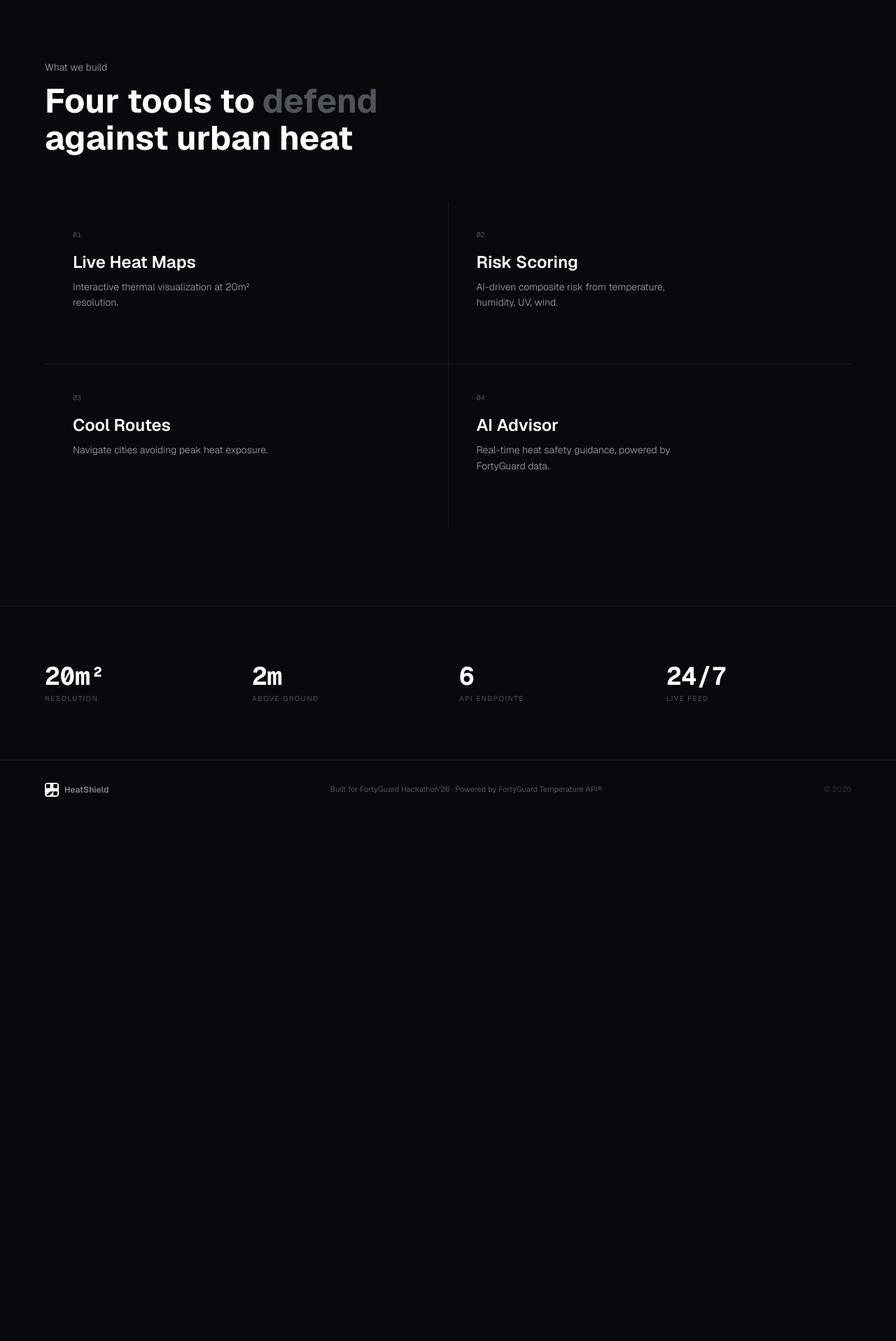
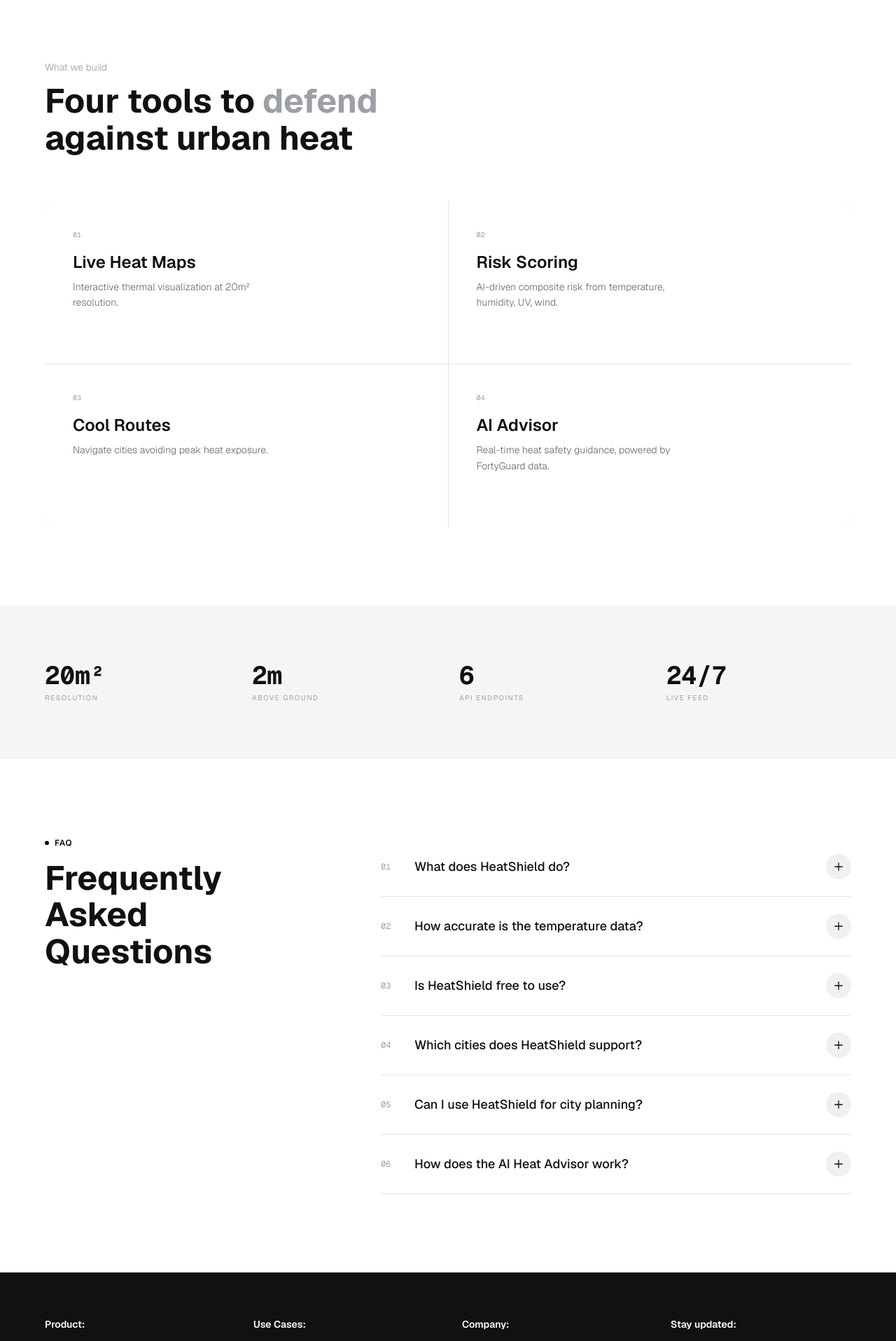
Before and after one commit to thesithunyein/heatshield, a Next.js app: page / in a window 1280 px wide. Shown: the part 880-2797 px from the top of the page at 70% size. Before the commit the page ends 2051 px from the top, so only its background shows below. Built offline with nearby package versions, Linux system fonts and the light colour scheme.

Commit message:
feat: FAQ accordion, dark footer, light sections, original logo favicon + README

```diff
--- a/src/app/page.tsx
+++ b/src/app/page.tsx
@@ -151,26 +151,21 @@ export default function Home() {
         `}</style>
       </div>
 
-      {/* ═══════════════════════════════════════════════════
-          FEATURES — Eloqwnt grid
-         ═══════════════════════════════════════════════════ */}
-      <section className="bg-[var(--hs-bg)] px-6 md:px-10 lg:px-16 py-20 md:py-28">
+      {/* ═══ FEATURES — Light bg ═══ */}
+      <section className="bg-white px-6 md:px-10 lg:px-16 py-20 md:py-28">
         <div className="max-w-6xl mx-auto">
-          <p className="text-[var(--hs-text-secondary)] text-sm font-light mb-3">
-            What we build
-          </p>
-          <h2 className="font-bold text-white text-3xl sm:text-4xl md:text-5xl leading-[1.1] max-w-lg">
-            Four tools to <span className="text-[var(--hs-text-muted)]">defend</span> against urban heat
+          <p className="text-[#9CA0A6] text-sm font-light mb-3">What we build</p>
+          <h2 className="font-bold text-[#111] text-3xl sm:text-4xl md:text-5xl leading-[1.1] max-w-lg">
+            Four tools to <span className="text-[#9CA0A6]">defend</span> against urban heat
           </h2>
-
-          <div className="mt-14 md:mt-16 grid gap-px bg-[var(--hs-border-subtle)] rounded-2xl overflow-hidden md:grid-cols-2">
+          <div className="mt-14 md:mt-16 grid gap-px bg-[#E5E5EA] rounded-2xl overflow-hidden md:grid-cols-2">
             {FEATURES.map((f) => (
-              <Link key={f.title} href={f.href} className="group bg-[var(--hs-bg)] p-7 md:p-10 transition-all duration-500 hover:bg-[var(--hs-bg-elevated)]">
-                <span className="text-[10px] font-mono text-[var(--hs-text-muted)] mb-4 block">{f.num}</span>
-                <h3 className="text-white text-xl md:text-2xl font-semibold mb-2">{f.title}</h3>
-                <p className="text-[var(--hs-text-secondary)] text-sm font-light leading-relaxed max-w-xs">{f.desc}</p>
-                <div className="mt-5 text-xs text-transparent group-hover:text-[var(--hs-text-muted)] transition-all duration-500 flex items-center gap-1">
-                  Explore <span className="transition-transform duration-300 group-hover:translate-x-1">→</span>
+              <Link key={f.title} href={f.href} className="group bg-white p-7 md:p-10 transition-all duration-300 hover:bg-[#FAFAFA]">
+                <span className="text-[10px] font-mono text-[#9CA0A6] mb-4 block">{f.num}</span>
+                <h3 className="text-[#111] text-xl md:text-2xl font-semibold mb-2">{f.title}</h3>
+                <p className="text-[#6B6B70] text-sm font-light leading-relaxed max-w-xs">{f.desc}</p>
+                <div className="mt-5 text-xs text-transparent group-hover:text-[#9CA0A6] transition-all duration-300 flex items-center gap-1">
+                  Explore <span className="transition-transform duration-200 group-hover:translate-x-1">→</span>
                 </div>
               </Link>
             ))}
@@ -178,10 +173,8 @@ export default function Home() {
         </div>
       </section>
 
-      {/* ═══════════════════════════════════════════════════
-          STATS
-         ═══════════════════════════════════════════════════ */}
-      <section className="bg-[var(--hs-bg)] border-t border-[var(--hs-border-subtle)] px-6 md:px-10 lg:px-16 py-16 md:py-20">
+      {/* ═══ STATS — Light bg ═══ */}
+      <section className="bg-[#F5F5F7] px-6 md:px-10 lg:px-16 py-16 md:py-20">
         <div className="max-w-6xl mx-auto grid grid-cols-2 md:grid-cols-4 gap-10 md:gap-8">
           {[
             { val: "20m²", label: "Resolution" },
@@ -190,26 +183,114 @@ export default function Home() {
             { val: "24/7", label: "Live Feed" },
           ].map((s) => (
             <div key={s.label} className="text-center md:text-left">
-              <div className="font-mono text-3xl md:text-4xl font-bold text-white">{s.val}</div>
-              <div className="mt-1 text-[10px] text-[var(--hs-text-muted)] uppercase tracking-[0.15em]">{s.label}</div>
+              <div className="font-mono text-3xl md:text-4xl font-bold text-[#111]">{s.val}</div>
+              <div className="mt-1 text-[10px] text-[#9CA0A6] uppercase tracking-[0.15em]">{s.label}</div>
             </div>
           ))}
         </div>
       </section>
 
-      {/* ═══════════════════════════════════════════════════
-          FOOTER
-         ═══════════════════════════════════════════════════ */}
-      <footer className="bg-[var(--hs-bg)] border-t border-[var(--hs-border-subtle)] px-6 md:px-10 lg:px-16 py-8">
-        <div className="max-w-6xl mx-auto flex flex-col sm:flex-row items-center justify-between gap-3">
-          <div className="flex items-center gap-2">
-            <div className="relative h-5 w-5 overflow-hidden rounded bg-white p-[2px]">
-              <Image src="/heatshield-logo.svg" alt="" fill className="object-contain" />
+      {/* ═══ FAQ — Eloqwnt style ═══ */}
+      <section className="bg-white px-6 md:px-10 lg:px-16 py-20 md:py-28">
+        <div className="max-w-6xl mx-auto">
+          <div className="flex flex-col md:flex-row md:gap-16 lg:gap-24">
+            <div className="md:w-1/3 mb-10 md:mb-0 shrink-0">
+              <div className="flex items-center gap-2 mb-4">
+                <span className="h-1.5 w-1.5 rounded-full bg-[#111]" />
+                <span className="text-xs font-semibold tracking-wider uppercase text-[#111]">FAQ</span>
+              </div>
+              <h2 className="font-bold text-[#111] text-3xl sm:text-4xl md:text-5xl leading-[1.1]">Frequently<br />Asked Questions</h2>
             </div>
-            <span className="text-xs font-semibold text-white/50">HeatShield</span>
+            <div className="flex-1">
+              {[
+                { q: "What does HeatShield do?", a: "HeatShield provides real-time urban temperature intelligence using FortyGuard's hyperlocal Temperature API. We deliver heat maps, risk scores, cool route planning, and AI-powered safety guidance for cities worldwide." },
+                { q: "How accurate is the temperature data?", a: "FortyGuard's Temperature API measures at 2m above ground with 20m² resolution — the most granular urban temperature data available. It's NVIDIA-recognized and used by city planners and enterprises globally." },
+                { q: "Is HeatShield free to use?", a: "HeatShield offers a free tier with basic heat maps and risk scores. Pro features like real-time alerts, historical data, and the AI advisor require a subscription. FortyGuard API trial credits are included for hackathon participants." },
+                { q: "Which cities does HeatShield support?", a: "HeatShield works with any location worldwide that FortyGuard's API covers. We currently have optimized data for major cities including Phoenix, Dubai, New Delhi, Cairo, Tokyo, Lagos, San Francisco, Abu Dhabi, Riyadh, and Sydney." },
+                { q: "Can I use HeatShield for city planning?", a: "Absolutely. HeatShield is built for Track 01 — Resilient Cities & Infrastructure. Our heat maps, environmental parameters, and satellite segmentation data are ideal for urban planners, architects, and climate resilience researchers." },
+                { q: "How does the AI Heat Advisor work?", a: "Our AI advisor uses Featherless AI (Qwen2.5-7B) to answer questions about heat safety, provide cooling strategies, and give emergency guidance. It's trained on heat safety best practices and powered by real FortyGuard data." },
+              ].map((faq, i) => {
+                const num = String(i + 1).padStart(2, "0");
+                return (
+                  <details key={i} className="border-b border-[#E5E5EA] group">
+                    <summary className="flex items-center gap-4 sm:gap-6 py-5 sm:py-6 cursor-pointer list-none">
+                      <span className="text-xs font-mono text-[#9CA0A6] w-6 shrink-0">{num}</span>
+                      <span className="flex-1 text-base sm:text-lg font-medium text-[#111]">{faq.q}</span>
+                      <div className="w-9 h-9 rounded-full bg-[#F0F0F2] flex items-center justify-center shrink-0 group-open:rotate-45 transition-transform duration-300">
+                        <svg className="w-4 h-4 text-[#111]" fill="none" viewBox="0 0 24 24" stroke="currentColor" strokeWidth={2}><path strokeLinecap="round" strokeLinejoin="round" d="M12 4v16m8-8H4" /></svg>
+                      </div>
+                    </summary>
+                    <p className="text-sm text-[#6B6B70] font-light leading-relaxed ml-10 sm:ml-12 pr-12 pb-5 sm:pb-6">{faq.a}</p>
+                  </details>
+                );
+              })}
+            </div>
           </div>
-          <p className="text-[11px] text-[var(--hs-text-muted)]">Built for FortyGuard Hackathon&apos;26 · Powered by FortyGuard Temperature API®</p>
-          <p className="text-[11px] text-[var(--hs-text-muted)]/50">© 2026</p>
+        </div>
+      </section>
+
+      {/* ═══ FOOTER — Dark ═══ */}
+      <footer className="bg-[#111] px-6 md:px-10 lg:px-16">
+        <div className="max-w-6xl mx-auto py-12 md:py-16">
+          <div className="grid grid-cols-2 md:grid-cols-4 gap-8 md:gap-6 lg:gap-10">
+            <div>
+              <h4 className="text-sm font-semibold text-white mb-4">Product:</h4>
+              <ul className="space-y-2.5">
+                {["Dashboard", "Heat Maps", "Risk Scoring", "Cool Routes", "AI Advisor", "API Access"].map((l) => (
+                  <li key={l}><Link href="/dashboard" className="text-sm text-white/50 hover:text-white transition-colors">{l}</Link></li>
+                ))}
+              </ul>
+            </div>
+            <div>
+              <h4 className="text-sm font-semibold text-white mb-4">Use Cases:</h4>
+              <ul className="space-y-2.5">
+                {["Urban Planning", "Public Health", "Emergency Services", "Real Estate", "Energy Sector", "Climate Research"].map((l) => (
+                  <li key={l}><Link href="/dashboard" className="text-sm text-white/50 hover:text-white transition-colors">{l}</Link></li>
+                ))}
+              </ul>
+            </div>
+            <div>
+              <h4 className="text-sm font-semibold text-white mb-4">Company:</h4>
+              <ul className="space-y-2.5">
+                {["About", "Documentation", "API Pricing", "Hackathon'26", "Privacy Policy", "Terms"].map((l) => (
+                  <li key={l}><Link href="/" className="text-sm text-white/50 hover:text-white transition-colors">{l}</Link></li>
+                ))}
+              </ul>
+            </div>
+            <div>
+              <h4 className="text-sm font-semibold text-white mb-4">Stay updated:</h4>
+              <p className="text-sm text-white/40 mb-4 leading-relaxed">Get the latest heat intelligence insights and product updates.</p>
+              <div className="flex border-b border-white/20 pb-2">
+                <input type="email" placeholder="Your email here" className="flex-1 bg-transparent text-sm text-white placeholder-white/30 outline-none" />
+                <button className="text-white/60 hover:text-white transition-colors">
+                  <svg className="w-4 h-4" fill="none" viewBox="0 0 24 24" stroke="currentColor" strokeWidth={2}><path strokeLinecap="round" strokeLinejoin="round" d="M14 5l7 7m0 0l-7 7m7-7H3" /></svg>
+                </button>
+              </div>
+              <p className="text-[10px] text-white/25 mt-3 leading-relaxed">By signing up, you agree to our Privacy Policy. We respect your data.</p>
+              <div className="mt-6">
+                <p className="text-xs font-semibold text-white mb-3">Follow us on:</p>
+                <div className="flex gap-2">
+                  {["GH", "X"].map((s) => (
+                    <a key={s} href="#" className="w-9 h-9 rounded-full border border-white/15 flex items-center justify-center text-xs text-white/50 hover:border-white/40 hover:text-white transition-all">{s}</a>
+                  ))}
+                </div>
+              </div>
+            </div>
+          </div>
+        </div>
+        <div className="border-t border-white/10 py-5">
+          <div className="max-w-6xl mx-auto flex flex-col sm:flex-row items-center justify-between gap-3">
+            <div className="flex items-center gap-2">
+              <div className="relative h-5 w-5 overflow-hidden rounded bg-white p-[2px]">
+                <Image src="/heatshield-logo.svg" alt="" fill className="object-contain" />
+              </div>
+              <span className="text-xs font-semibold text-white">HeatShield</span>
+            </div>
+            <p className="text-[11px] text-white/30">© 2026 HeatShield. All rights reserved <span className="mx-1">●</span> <Link href="/" className="text-white font-medium hover:underline">Privacy Policy</Link></p>
+            <button onClick={() => window.scrollTo({ top: 0, behavior: "smooth" })} className="w-9 h-9 rounded-full bg-white flex items-center justify-center text-[#111] hover:bg-white/90 transition-colors">
+              <svg className="w-4 h-4" fill="none" viewBox="0 0 24 24" stroke="currentColor" strokeWidth={2}><path strokeLinecap="round" strokeLinejoin="round" d="M5 10l7-7m0 0l7 7m-7-7v18" /></svg>
+            </button>
+          </div>
         </div>
       </footer>
 
```
Also changed, not shown: src/app/layout.tsx (+7 -25 lines), 1 other file (tests, documents, lock files or other folders).
